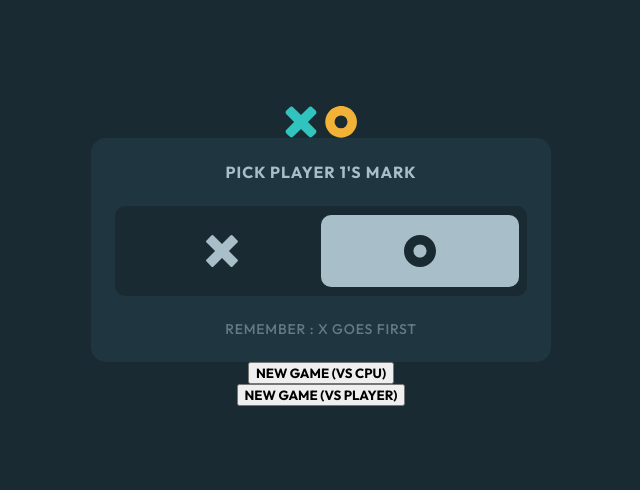
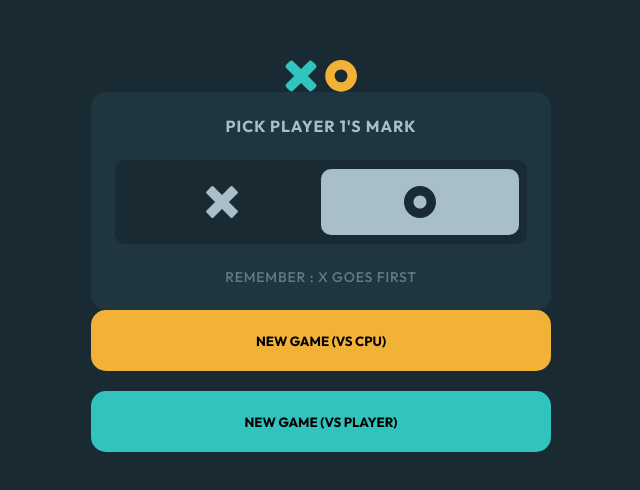
Before and after one commit to BBualdo/Tic-Tac-Toe-App, a React (Vite) app: page / in a window 1280 px wide. Shown: the part 144-634 px from the top of the page, without its empty margins (319-959 px from the left). Built offline with nearby package versions, Linux system fonts and the light colour scheme.

Commit message:
Added buttons

```diff
--- a/src/components/Menu.jsx
+++ b/src/components/Menu.jsx
@@ -13,13 +13,14 @@ export default function Menu() {
         </div>
         <p className="hint">Remember : X Goes First</p>
       </div>
-      <div className="menu-buttons"></div>
-      <button className="new-game--button">
-        NEW GAME (VS CPU)
-      </button>
-      <button className="new-game--button">
-        NEW GAME (VS PLAYER)
-      </button>
+      <div className="menu-buttons">
+        <button className="new-game--button cpu">
+          NEW GAME (VS CPU)
+        </button>
+        <button className="new-game--button player">
+          NEW GAME (VS PLAYER)
+        </button>
+      </div>
     </section>
   )
 }
--- a/src/index.css
+++ b/src/index.css
@@ -109,7 +109,8 @@ body {
   background-repeat: no-repeat;
   background-size: 32px;
   border-radius: 10px;
-  height: 72px;
+  cursor: pointer;
+  height: 66px;
   width: 50%;
 }
 
@@ -117,3 +118,25 @@ body {
   color: var(--silver);
   opacity: 0.5;
 }
+
+.menu-buttons {
+  display: flex;
+  flex-direction: column;
+  gap: 20px;
+}
+
+.new-game--button {
+  border: none;
+  border-radius: 15px;
+  cursor: pointer;
+  height: 61px;
+  width: 460px;
+}
+
+.cpu {
+  background-color: var(--LightYellow);
+}
+
+.player {
+  background-color: var(--lightBlue);
+}
```
